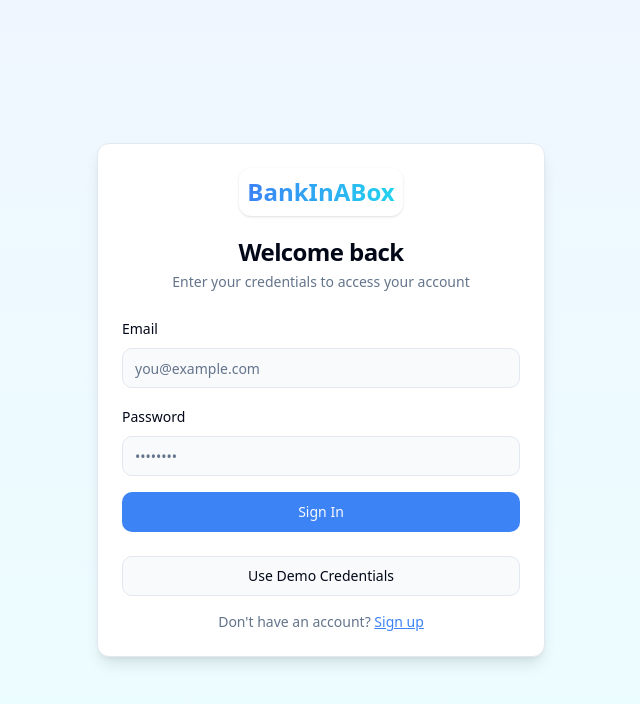
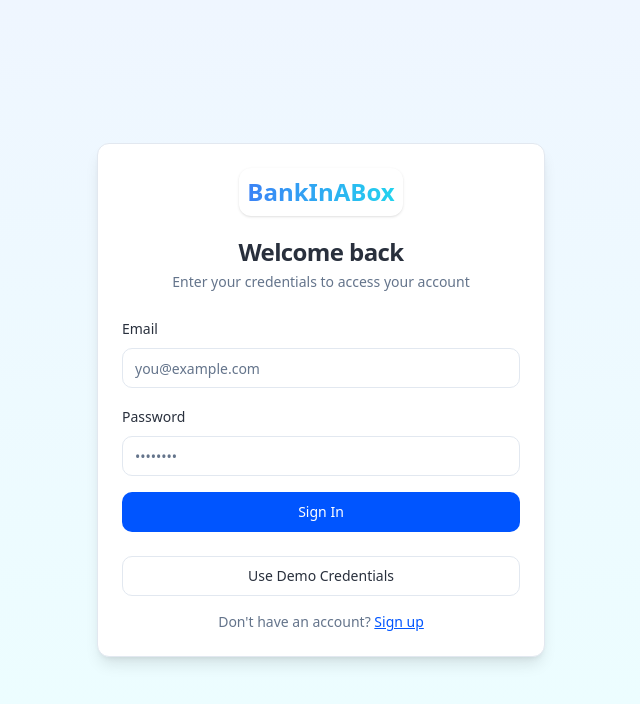
Before and after one commit to wyntatebout/bankbox-unleashed-saas, a React (Vite) app: page /login in a window 1280 px wide. Shown: the top 704 px of the page, without its empty margins (319-959 px from the left). Built offline with nearby package versions, Linux system fonts and the light colour scheme.

Commit message:
Refactor: Update color scheme
Update the color scheme of the bank statement generator to use red, white, blue, and yellow.

```diff
--- a/src/index.css
+++ b/src/index.css
@@ -5,66 +5,66 @@
 
 @layer base {
   :root {
-    --background: 210 40% 98%;
-    --foreground: 222.2 84% 4.9%;
+    --background: 0 0% 100%;
+    --foreground: 220 20% 20%;
 
     --card: 0 0% 100%;
-    --card-foreground: 222.2 84% 4.9%;
+    --card-foreground: 220 20% 20%;
 
     --popover: 0 0% 100%;
-    --popover-foreground: 222.2 84% 4.9%;
+    --popover-foreground: 220 20% 20%;
 
-    --primary: 217 91% 60%;
-    --primary-foreground: 210 40% 98%;
+    --primary: 220 100% 50%;
+    --primary-foreground: 0 0% 100%;
 
-    --secondary: 156 79% 42%;
-    --secondary-foreground: 222.2 47.4% 11.2%;
+    --secondary: 60 100% 50%;
+    --secondary-foreground: 220 20% 20%;
 
     --muted: 210 40% 96.1%;
     --muted-foreground: 215.4 16.3% 46.9%;
 
-    --accent: 199 89% 48%;
-    --accent-foreground: 222.2 47.4% 11.2%;
+    --accent: 0 100% 50%;
+    --accent-foreground: 0 0% 100%;
 
     --destructive: 0 84.2% 60.2%;
     --destructive-foreground: 210 40% 98%;
 
     --border: 214.3 31.8% 91.4%;
     --input: 214.3 31.8% 91.4%;
-    --ring: 222.2 84% 4.9%;
+    --ring: 220 100% 50%;
 
     --radius: 0.75rem;
 
-    --sidebar-background: 217 91% 60%;
+    --sidebar-background: 220 100% 50%;
     --sidebar-foreground: 0 0% 100%;
     --sidebar-primary: 0 0% 100%;
-    --sidebar-primary-foreground: 217 91% 60%;
-    --sidebar-accent: 217 91% 65%;
+    --sidebar-primary-foreground: 220 100% 50%;
+    --sidebar-accent: 220 90% 60%;
     --sidebar-accent-foreground: 0 0% 100%;
-    --sidebar-border: 217 91% 55%;
+    --sidebar-border: 220 90% 45%;
     --sidebar-ring: 0 0% 100%;
   }
 
   .dark {
-    --background: 222.2 84% 4.9%;
-    --foreground: 210 40% 98%;
+    --background: 220 20% 10%;
+    --foreground: 0 0% 100%;
 
-    --card: 222.2 84% 4.9%;
-    --card-foreground: 210 40% 98%;
+    --card: 220 20% 10%;
+    --card-foreground: 0 0% 100%;
 
-    --popover: 222.2 84% 4.9%;
-    --popover-foreground: 210 40% 98%;
+    --popover: 220 20% 10%;
+    --popover-foreground: 0 0% 100%;
 
-    --primary: 217 91% 60%;
+    --primary: 220 100% 50%;
     --primary-foreground: 0 0% 100%;
 
-    --secondary: 156 79% 42%;
-    --secondary-foreground: 0 0% 100%;
+    --secondary: 60 100% 50%;
+    --secondary-foreground: 220 20% 20%;
 
     --muted: 217.2 32.6% 17.5%;
     --muted-foreground: 215 20.2% 65.1%;
 
-    --accent: 199 89% 48%;
+    --accent: 0 100% 50%;
     --accent-foreground: 0 0% 100%;
 
     --destructive: 0 62.8% 30.6%;
@@ -74,9 +74,9 @@
     --input: 217.2 32.6% 17.5%;
     --ring: 212.7 26.8% 83.9%;
 
-    --sidebar-background: 222.2 84% 4.9%;
-    --sidebar-foreground: 210 40% 98%;
-    --sidebar-primary: 217 91% 60%;
+    --sidebar-background: 220 20% 10%;
+    --sidebar-foreground: 0 0% 100%;
+    --sidebar-primary: 220 100% 50%;
     --sidebar-primary-foreground: 0 0% 100%;
     --sidebar-accent: 217.2 32.6% 17.5%;
     --sidebar-accent-foreground: 210 40% 98%;
--- a/tailwind.config.ts
+++ b/tailwind.config.ts
@@ -1,4 +1,3 @@
-
 import type { Config } from "tailwindcss";
 
 export default {
@@ -63,22 +62,21 @@ export default {
 					border: 'hsl(var(--sidebar-border))',
 					ring: 'hsl(var(--sidebar-ring))'
 				},
-				// Banking theme colors
 				bank: {
-					primary: '#1A73E8',
-					secondary: '#34A853',
-					accent: '#00C2FF',
-					warning: '#FBBC05',
-					error: '#EA4335',
-					success: '#0F9D58',
+					primary: '#0052CC',
+					secondary: '#FFD700',
+					accent: '#FF0000',
+					warning: '#FFC107',
+					error: '#FF0000',
+					success: '#28A745',
 					dark: '#1E293B',
-					light: '#F8FAFC',
+					light: '#FFFFFF',
 					card: {
 						bg: '#FFFFFF',
 						border: '#E2E8F0'
 					},
 					gradient: {
-						primary: 'linear-gradient(135deg, #1A73E8 0%, #6C92F4 100%)',
+						primary: 'linear-gradient(135deg, #0052CC 0%, #4B9BFF 100%)'
 					}
 				}
 			},
```
